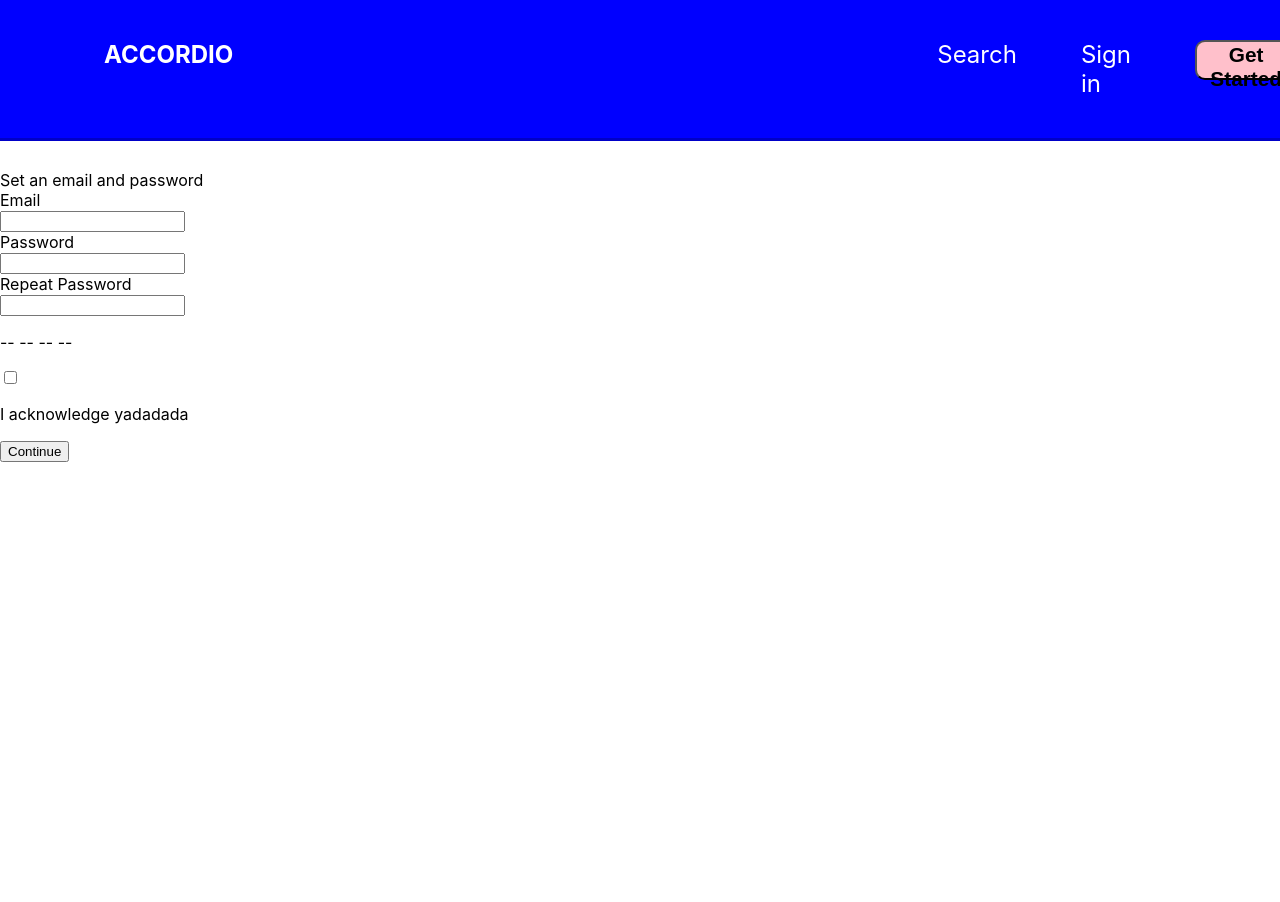
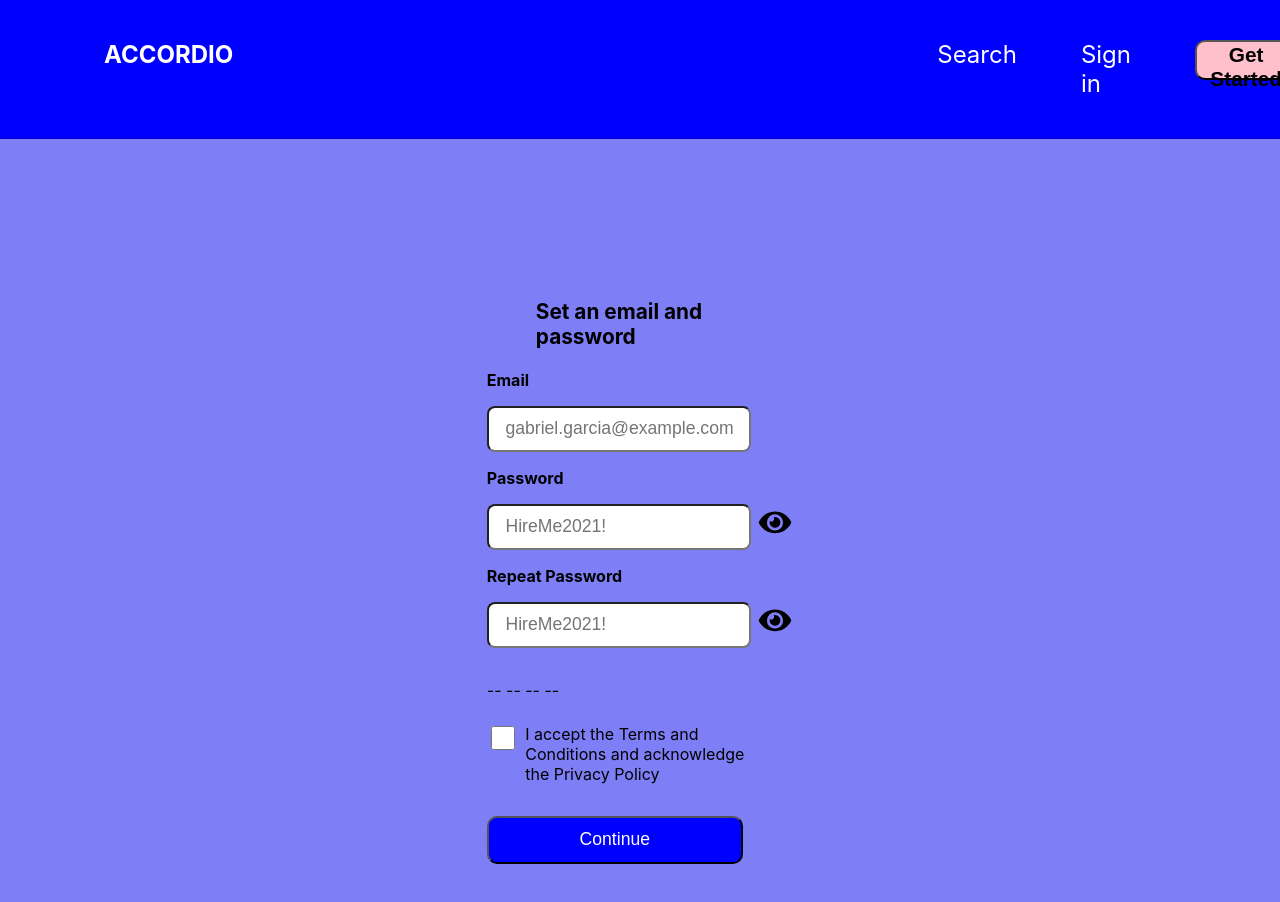
Before and after one commit to alinan-vn/accordio-frontend-react, a React (Create React App) app: page /create-account in a window 1280 px wide. Shown: the top 902 px of the page. Before the commit the page ends 800 px from the top, so only its background shows below. Built offline with nearby package versions, Linux system fonts and the light colour scheme.

Commit message:
updated create account jsx; added scss to create account

```diff
--- a/src/components/create-account/index.jsx
+++ b/src/components/create-account/index.jsx
@@ -1,32 +1,38 @@
 import React from 'react'
+import { FontAwesomeIcon } from '@fortawesome/react-fontawesome'
+import { faEye} from '@fortawesome/free-solid-svg-icons'
 
 class CreateAccount extends React.Component {
 
     render(){
         return(
-            <section>
-                <div>Set an email and password</div>
-                <div><form>
-                    <label>Email<br />
-                        <input />
+            <section className='create-account'>
+
+                <div><form className='create-account__form'>
+                    <p className='create-account__form-title'>Set an email and password</p>
+
+                    <label className='create-account__form-label'>Email<br />
+                        <input className='create-account__form-input' placeholder='   gabriel.garcia@example.com' />
                     </label><br />
 
-                    <label>Password<br />
-                        <input />
+                    <label className='create-account__form-label'>Password<br />
+                        <input className='create-account__form-input' placeholder='   HireMe2021!' /><FontAwesomeIcon className='create-account__form-input-eye' icon={faEye} size="2x" />
                     </label><br />
 
-                    <label>Repeat Password<br />
-                        <input />
+                    <label className='create-account__form-label'>Repeat Password<br />
+                        <input className='create-account__form-input' placeholder='   HireMe2021!' /><FontAwesomeIcon className='create-account__form-input-eye' icon={faEye} size="2x" />
                     </label><br />
 
                     <p>-- -- -- --</p> {/* bar that shows how good password is */}
 
-                    <input type='checkbox' />
-
-                    <p>I acknowledge yadadada</p>
+                    <div className='create-account__form-terms-and-conditions'>
+                        <input type='checkbox' />
+                        <p>I accept the Terms and Conditions and acknowledge the Privacy Policy</p>
+                    </div>
 
                     <button>Continue</button>
                 </form></div>
+
             </section>
         )
     }
--- /dev/null
+++ b/src/scss/_create-account.scss
@@ -0,0 +1,60 @@
+.create-account {
+    background-color: $create-account-background-color;
+    display: flex;
+    justify-content: center;
+    align-items: center;
+
+    &__form {
+
+        margin-top: 20vh;
+
+        &-title {
+            font-size: 1.3rem;
+            font-weight: bolder;
+            margin-left: 16%;
+        }
+
+        &-label {
+            font-weight: bolder;
+        }
+
+        &-input {
+            margin: 2vh 0 2vh 0;
+            height: 5vh;
+            width: 20vw;
+            border-radius: 8px;
+            font-size: 1.1rem;
+
+            &-eye {
+                margin-left: .5vw;
+                height: 1.8rem;
+            }
+        }
+
+        &-terms-and-conditions {
+            display: grid;
+            grid-template-columns: 3vw 19vw;
+
+            & > input {
+                height: 3vw;
+                width: 3vh;
+            }
+
+            & > p {
+                margin-top: 1vh;
+            }
+        }
+
+        & > button {
+            margin-bottom: 10vh;
+            margin-top: 2vh;
+            height: 6vh;
+            width: 20vw;
+            background-color: $nav-background-color;
+            color: $nav-font-color;
+            border-radius: 10px;
+            font-size: 1.1rem;
+
+        }
+    }
+}
--- a/src/scss/_navbar.scss
+++ b/src/scss/_navbar.scss
@@ -1,10 +1,10 @@
 .nav {
     &-before-registration {
-        margin: 0 0 2rem 0;
+        margin: 0 0 1px 0;
         display: flex;
         // width: 89%;
         background-color: $nav-background-color;
-        box-shadow: 0px 3px $nav-background-shadow-color;
+        box-shadow: 0px 1px $nav-background-shadow-color;
 
         & > li {
             list-style-type: none;
--- a/src/scss/_variables.scss
+++ b/src/scss/_variables.scss
@@ -3,3 +3,5 @@ $nav-background-shadow-color: #0000c7;
 $nav-font-color: white;
 $nav-get-started-btn: pink;
 $nav-get-started-font: black;
+
+$create-account-background-color: #7e7ef7;
--- a/src/scss/main.scss
+++ b/src/scss/main.scss
@@ -1,2 +1,3 @@
 @import './variables';
 @import './navbar';
+@import './create-account';
```
Also changed, not shown: package.json (+5 -2 lines), 1 other file (tests, documents, lock files or other folders).
